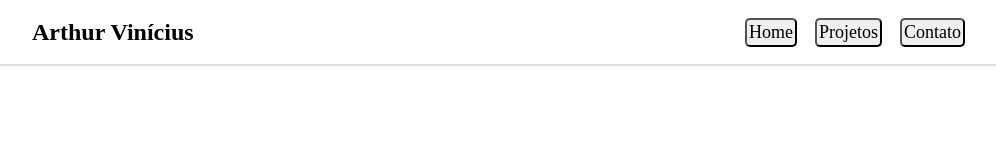
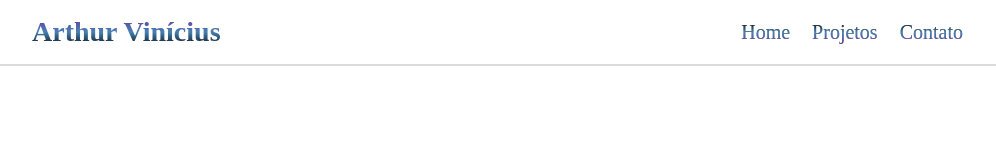
Before and after one commit to ArthurVBS/MyWebPage, a plain HTML site: page index.html in a window 1280 px wide. Shown: the whole page, without its empty margins (138-1134 px from the left). Drawn offline with Linux system fonts and the light colour scheme.

Commit message:
Enfeitando o Header

```diff
--- a/index.html
+++ b/index.html
@@ -12,18 +12,18 @@
     <header>
         <div class="container">
             <div class="left">
-                <h2>Arthur Vinícius</h2>
+                <h1>Arthur Vinícius</h1>
             </div>
             <div class="right">
                 <ul>
                     <li>
-                        <input type="button" value="Home">
+                        <a href="#" data-text="Home">Home</a>
                     </li>
                     <li>
-                        <input type="button" value="Projetos">
+                        <a href="#" data-text="Projetos">Projetos</a>
                     </li>
                     <li>
-                        <input type="button" value="Contato">
+                        <a href="#" data-text="Contato">Contato</a>
                     </li>
                 </ul>
             </div>
--- a/style.css
+++ b/style.css
@@ -5,13 +5,6 @@
     text-decoration: none;
     font-family: 'Times New Roman', Times, serif;
     outline: none;
-}
-input[type="button"]{
-    cursor: pointer;
-    font-size: large;
-    font-weight: 400;
-    border-radius: 5px;
-    padding: 2px
 }
 header{
     padding: 12px 0;
@@ -30,7 +23,59 @@ header .left, header .right{
     margin: auto 0;
     list-style-type: none;
 }
+header .left h1{
+    font-size: 28px;
+    font-weight: 600;
+
+    background-image: linear-gradient(to top, black, steelblue, rebeccapurple);
+    -webkit-text-fill-color: transparent;
+    -webkit-background-clip: text;
+}
 header .right ul li{
     display: inline-block;
     margin: 0px 7px;
 }
+header .right ul li a{
+    position: relative;
+    cursor: pointer;
+    font-size: 20px;
+    font-weight: 500;
+    color: rgba(0, 0, 0, 0.4);
+    padding: 2px;
+}
+
+header .right ul li a:before{
+    content: attr(data-text);
+    position: absolute;
+    overflow-y: hidden;
+    background-image: linear-gradient(to bottom, black, steelblue, rebeccapurple);
+    -webkit-text-fill-color: transparent;
+    -webkit-background-clip: text;
+    white-space: nowrap;
+    overflow: hidden;
+}
+header .right ul:hover li a:before{
+    animation: animate 0.75s steps(10) forwards;
+}
+
+@keyframes animate {
+    0%{
+        width: 60px;
+    }
+    100%{
+        width: 0px;
+    }
+}
+
+header .right ul li:hover a:before{
+    animation: animateTwo 0.75s steps(10) forwards;
+}
+
+@keyframes animateTwo {
+    0%{
+        width: 0px;
+    }
+    100%{
+        width: 60px;
+    }
+}
```
